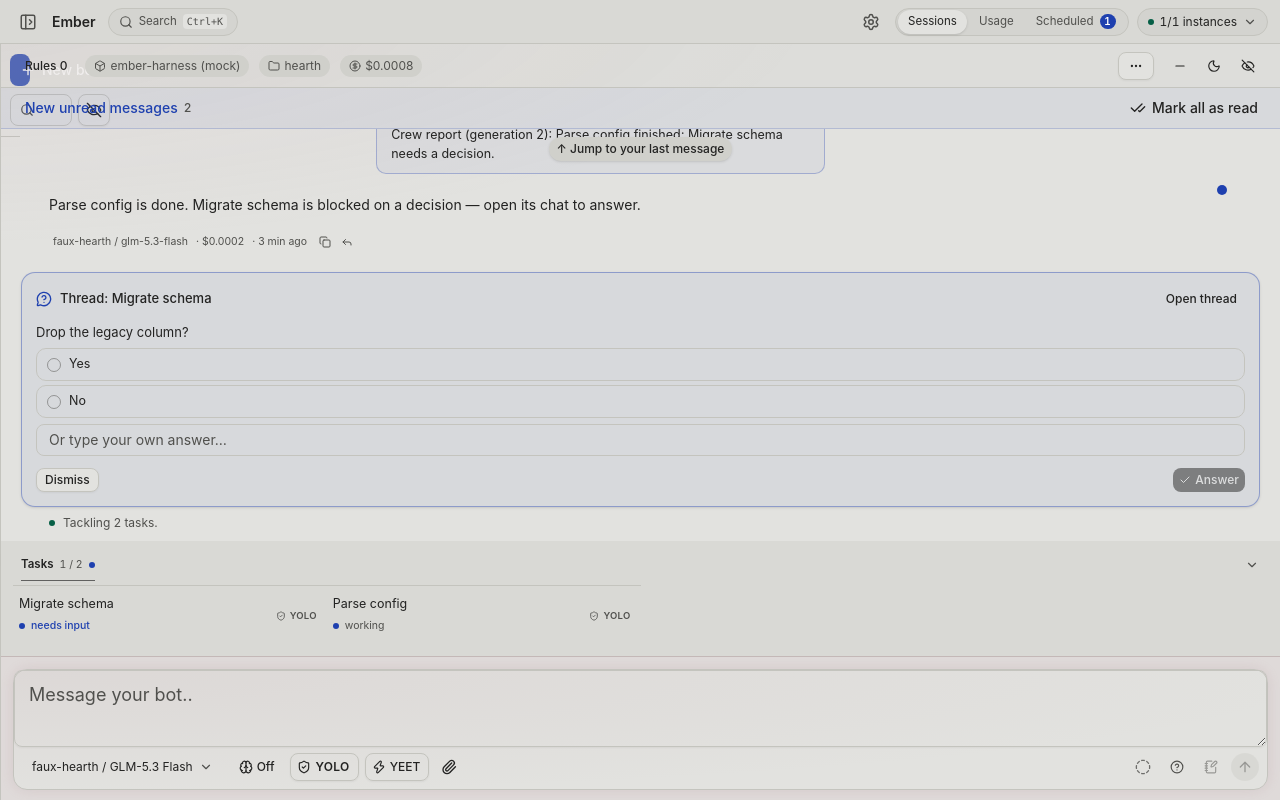
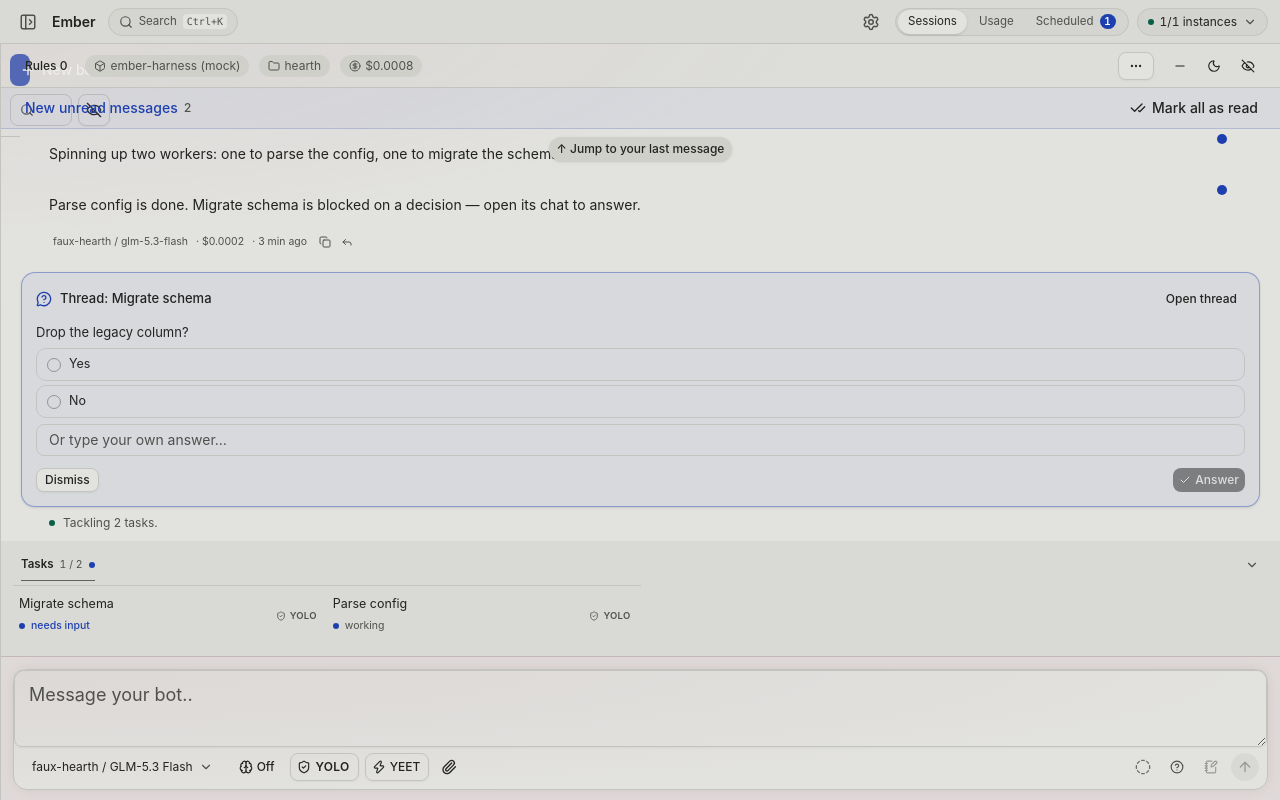
Before and after one commit to noemit/ember-bots, a React (Vite) app: page / in a window 1280 px wide. Built offline with nearby package versions, Linux system fonts and the light colour scheme.

Commit message:
refactor(crew): hide deprecated CrewReportCard wakes from transcripts; keep SideQuestionCard

```diff
--- a/src/components/transcript/MessageMetadata.tsx
+++ b/src/components/transcript/MessageMetadata.tsx
@@ -1,5 +1,5 @@
 import * as React from 'react';
-import { Megaphone, MessageCircleQuestion, Reply, Zap } from 'lucide-react';
+import { MessageCircleQuestion, Reply, Zap } from 'lucide-react';
 import { cn } from '@/lib/utils';
 import { hasMarkdownToCopy, messageMarkdown } from '../../lib/messageMarkdown';
 import { modelLabel } from '../../lib/modelLabel';
@@ -153,26 +153,11 @@ export const MessageFooter = ({
   );
 };
 
-export const CrewReportCard = ({
-  summary,
-  kind = 'crew',
-}: {
-  summary: string;
-  kind?: 'crew' | 'side-question';
-}) => (
+export const SideQuestionCard = ({ summary }: { summary: string }) => (
   <div className="flex max-w-[85%] flex-col gap-1 self-center rounded-lg border border-highlight/30 bg-highlight/[0.04] px-3.5 py-2.5 text-[12.5px]">
     <div className="flex items-center gap-1.5 text-[11px] font-medium uppercase tracking-wide text-muted-foreground">
-      {kind === 'side-question' ? (
-        <>
-          <MessageCircleQuestion className="size-3.5 flex-none text-highlight" />
-          <span>Side question</span>
-        </>
-      ) : (
-        <>
-          <Megaphone className="size-3.5 flex-none text-highlight" />
-          <span>Crew report</span>
-        </>
-      )}
+      <MessageCircleQuestion className="size-3.5 flex-none text-highlight" />
+      <span>Side question</span>
     </div>
     <p className="whitespace-pre-wrap break-words">
       <Linkify text={summary} />
--- a/src/components/transcript/MessageRow.tsx
+++ b/src/components/transcript/MessageRow.tsx
@@ -24,7 +24,7 @@ import { formatElapsed, visibleBlocks, type Block, type ToolBlock } from './bloc
 import { DeliveryRow } from './DeliveryStatus';
 import { Markdown, MarkdownFallback, spring } from './expansion';
 import AskRecord from '../AskRecord';
-import { CopyAsMarkdown, CrewReportCard, MessageFooter, QuoteBacklinks } from './MessageMetadata';
+import { CopyAsMarkdown, MessageFooter, QuoteBacklinks, SideQuestionCard } from './MessageMetadata';
 import { FileBlock, MessageError, ReasoningRow } from './MessageParts';
 import { ToolGroupRow, ToolImages, ToolRollup } from './ToolBlocks';
 
@@ -47,6 +47,9 @@ const renderBlock = (
   if (block.type === 'text') {
     const crewReport = mine ? parseCrewReport(block.text) : null;
     if (crewReport) {
+      // Legacy `[crew] Crew report` wakes are hidden from transcripts; worker outcomes live in
+      // Tasks and result links. Only live side-question summaries render a card.
+      if (crewReport.kind !== 'side-question') return null;
       return (
         <motion.div
           key={block.id}
@@ -56,7 +59,7 @@ const renderBlock = (
           transition={spring}
           className="relative self-center"
         >
-          <CrewReportCard summary={crewReport.summary} kind={crewReport.kind} />
+          <SideQuestionCard summary={crewReport.summary} />
           {overlay}
         </motion.div>
       );
@@ -238,6 +241,14 @@ export const MessageRow = React.memo(function MessageRow({
     return Boolean(control && row.contains(control));
   };
   if (blocks.length === 0 && !message.error) return null;
+  if (
+    message.role === 'user' &&
+    !message.error &&
+    blocks.length > 0 &&
+    blocks.every((block) => block.type === 'text' && parseCrewReport(block.text)?.kind === 'crew')
+  ) {
+    return null;
+  }
   const textBlockIndex = blocks.findIndex((block) => block.type === 'text');
   const folding = toolDisplay === 'collapsed' && !hideToolCalls;
   const folded: ToolBlock[] = folding ? (blocks.filter(foldsIntoRollup) as ToolBlock[]) : [];
--- a/src/dev/mockPi.ts
+++ b/src/dev/mockPi.ts
@@ -635,11 +635,10 @@ const fixtureG = makeConversation({
         ),
       ],
     },
-    // The server-generated wake: a user input whose text starts with `[crew] `, rendered as a
-    // "Crew report" system card rather than a user bubble.
+    // Internal thread notice: never rendered as a visible transcript message or Crew report card.
     {
       id: 92,
-      kind: new URLSearchParams(window.location.search).has('threads') ? 'hearth.thread-notice' : 'pi.user',
+      kind: 'hearth.thread-notice',
       model: [
         userMessage(
           '[crew] Crew report (generation 2): Parse config finished; Migrate schema needs a decision.',
```
Also changed, not shown: 1 other file (tests, documents, lock files or other folders).
